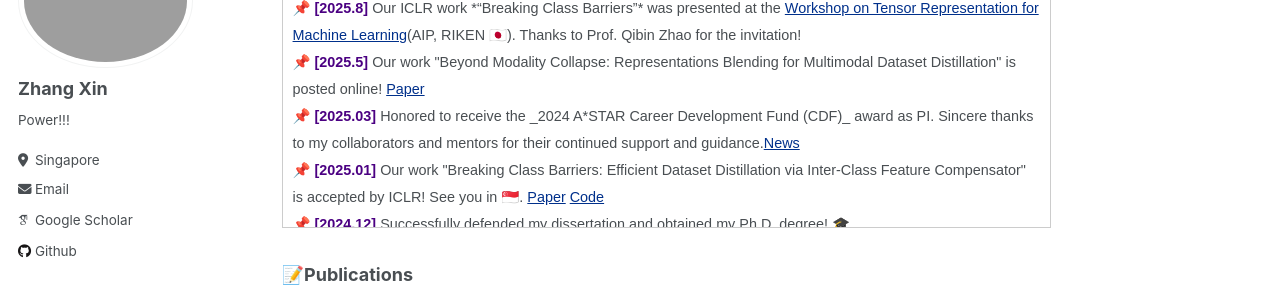
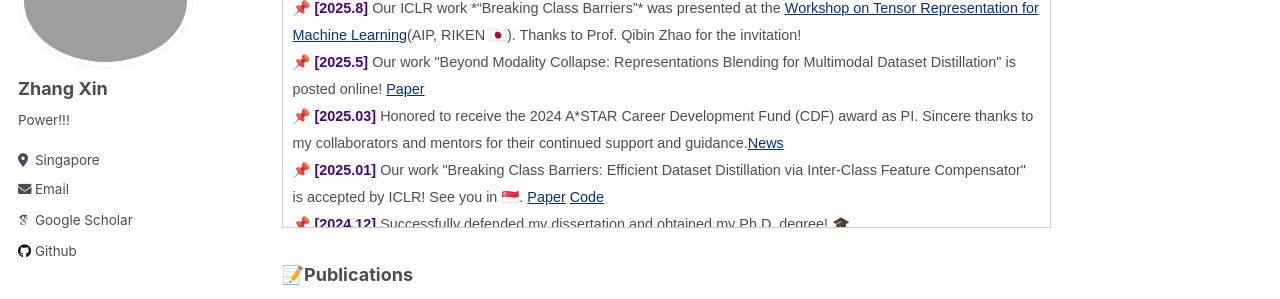
Before and after one commit to zhangxin-xd/zhangxin-xd.github.io, a Jekyll site: the page built from _pages/about.md, in a window 1280 px wide and 900 px high, scrolled down 343 px. Shown: the part 152-451 px from the top of the window. Built offline with Jekyll 4.4.1, drawn with Linux system fonts in a browser that asks for light colours; some web fonts are replaced.

Commit message:
Update about.md

```diff
--- a/_pages/about.md
+++ b/_pages/about.md
@@ -20,7 +20,7 @@ My research interests lie in machine learning and computer vision, with a focus
 📌 <span style="color:#4B0082;"><strong>[2025.9]</strong></span> Our work "Beyond Modality Collapse: Representations Blending for Multimodal Dataset Distillation" is accepted by NeurIPS 2025! See you in San Diego 🇺🇸.  <a href="https://arxiv.org/abs/2505.14705" style="color:#00308B;">Paper</a> <a href="https://github.com/zhangxin-xd/RepBlend">Codes</a><br>
 📌 <span style="color:#4B0082;"><strong>[2025.8]</strong></span> Our ICLR work *“Breaking Class Barriers”* was presented at the <a href="https://tensorworkshop.github.io/RIKENAIP_TRML2025/" style="color:#00308B;">Workshop on Tensor Representation for Machine Learning</a>(AIP, RIKEN 🇯🇵). Thanks to Prof. Qibin Zhao for the invitation! <br>
 📌 <span style="color:#4B0082;"><strong>[2025.5]</strong></span> Our work "Beyond Modality Collapse: Representations Blending for Multimodal Dataset Distillation" is posted online! <a href="https://arxiv.org/abs/2505.14705" style="color:#00308B;">Paper</a><br>
-📌 <span style="color:#4B0082;"><strong>[2025.03]</strong></span> Honored to receive the _2024 A*STAR Career Development Fund (CDF)_ award as PI.
+📌 <span style="color:#4B0082;"><strong>[2025.03]</strong></span> Honored to receive the 2024 A*STAR Career Development Fund (CDF) award as PI.
 Sincere thanks to my collaborators and mentors for their continued support and guidance.<a href="https://www.a-star.edu.sg/cfar/news/news/grant-awards/astar-cdf-2024-recipients" style="color:#00308B;">News</a><br>
 📌 <span style="color:#4B0082;"><strong>[2025.01]</strong></span> Our work "Breaking Class Barriers: Efficient Dataset Distillation via Inter-Class Feature Compensator" is accepted by ICLR! See you in 🇸🇬. <a href="https://arxiv.org/abs/2408.06927" style="color:#00308B;">Paper</a>  <a href="https://github.com/zhangxin-xd/UFC" style="color:#00308B;">Code</a><br>
 📌 <span style="color:#4B0082;"><strong>[2024.12]</strong></span> Successfully defended my dissertation and obtained my Ph.D. degree! 🎓 <br>
```
